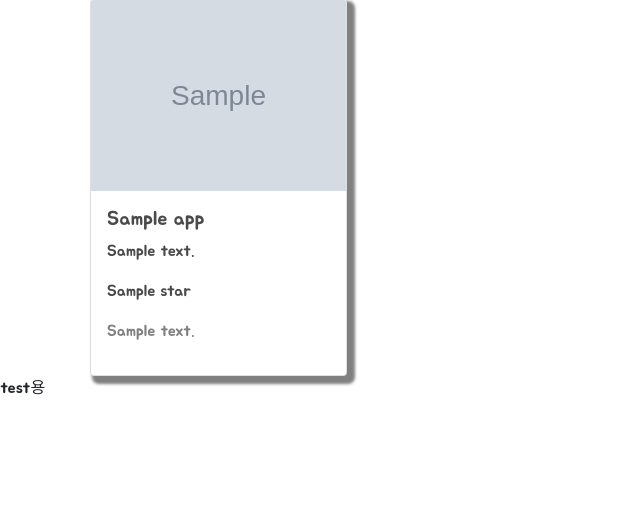
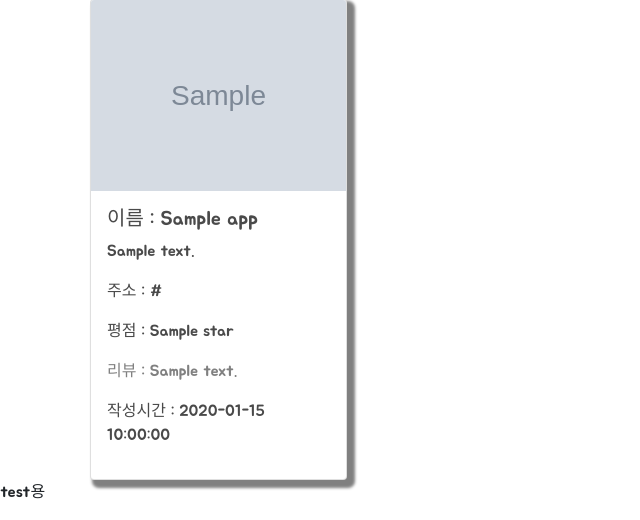
Before and after one commit to dds1q/1week-miniproject, a Flask app: page / in a window 1280 px wide. Shown: the part 465-985 px from the top of the page, without its empty margins (0-640 px from the left). Before the commit the page ends 860 px from the top, so only its background shows below. Run offline with Flask 2, Linux system fonts and the light colour scheme; grey boxes marked "Sample" are stand-in pictures; a database or web service that is not in the repository returns one stand-in record (values such as "Sample title"); some libraries are stand-ins or nearby versions.

Commit message:
간단한 디자인 추가

```diff
--- a/project/app.py
+++ b/project/app.py
@@ -60,6 +60,7 @@ def web_write_post():
     star_receive = request.form['star_give']
     desc_receive = request.form['desc_give']
     mytime = datetime.now().strftime('%Y-%m-%d %H:%M')
+    url_receive = request.form['url_give']
 
     count = len(list(db.App.find({}, {'_id': False}))) + 1
 
@@ -70,7 +71,8 @@ def web_write_post():
         'comment' : comment_receive,
         'star':'⭐'* int(star_receive),
         'desc':desc_receive,
-        'time': mytime
+        'time': mytime,
+        'url' : url_receive
     }
     db.App.insert_one(doc)
 
@@ -82,7 +84,6 @@ def web_write_get():
     return jsonify({'orders': write_list})
 
 # 이동규님
-
 @app.route('/detail', methods=["GET"])
 def home1():
     num_receive = request.args.get("num_give")
--- a/project/templates/index.html
+++ b/project/templates/index.html
@@ -226,12 +226,13 @@
             let imgFlie = document.getElementById("thumbnailImg").src
             let star = $('#star').val()
             let desc = $('#desc').val()
+            let url = $('#url').val()
 
             let comment = $('.comment').val();
             $.ajax({
                 type: 'POST',
                 url: '/submit',
-                data: {title_give: title, img_give: imgFlie, comment_give: comment, star_give: star, desc_give: desc},
+                data: {title_give: title, img_give: imgFlie, comment_give: comment, star_give: star, desc_give: desc, url_give: url},
                 success: function (response) {
                     alert(response['msg'])
                     window.location.reload()
@@ -268,15 +269,15 @@
                         <img id="thumbnailImg" src="" alt="이미지" width="150" height="150">
                         <h5></h5>
                     </center>
-                    <input id="url" type="email" class="form-control" placeholder="영화 URL">
+                    <!--                    <input type="text" class="form-control title" id="url" placeholder="영화 URL">-->
+                    <input type="text" class="form-control title" id="formGroupExampleInput" placeholder="장소 이름을 입력하세요">
                     <h5></h5>
-                    <!--                    <input type="text" class="form-control title" id="url" placeholder="영화 URL">-->
-                    <input type="text" class="form-control title" id="formGroupExampleInput" placeholder="제목을 입력하세요">
+                    <input id="url" type="email" class="form-control" placeholder="주소">
                     <h5></h5>
                     <input class="form-control" type="file" id="upImgFile" onchange="uploadImgPreview();"
                            accept="image/*"/>
                     <h5></h5>
-                    <textarea class="form-control comment" id="desc" rows="3" placeholder="줄거리를 입력하세요"></textarea>
+                    <textarea class="form-control comment" id="desc" rows="3" placeholder="장소에 대한 설명을 입력하세요"></textarea>
                     <h5></h5>
                     <div class="input-group mb-3">
                         <label class="input-group-text" for="inputGroupSelect01">별점</label>
@@ -313,64 +314,6 @@
     </div>
 </section>
 
-
-<!--<div class="mycards">
-    <div class="row row-cols-1 row-cols-md-4 g-4" id="cards-box">
-        <div class="col" id="card">
-
-                <div class="card h-100">
-                    <img src="https://movie-phinf.pstatic.net/20210728_221/1627440327667GyoYj_JPEG/movie_image.jpg"
-                         class="card-img-top">
-                    <div class="card-body">
-                        <h5 class="card-title">영화 제목이 들어갑니다</h5>
-                        <p class="card-text">여기에 영화에 대한 설명이 들어갑니다.</p>
-                        <p>⭐⭐⭐</p>
-                        <p class="mycomment">나의 한줄 평을 씁니다</p>
-                    </div>
-
-                </div>
-
-
-        </div>
-        <div class="col">
-            <div class="card h-100">
-                <img src="https://movie-phinf.pstatic.net/20210728_221/1627440327667GyoYj_JPEG/movie_image.jpg"
-                     class="card-img-top">
-                <div class="card-body">
-                    <h5 class="card-title">영화 제목이 들어갑니다</h5>
-                    <p class="card-text">여기에 영화에 대한 설명이 들어갑니다.</p>
-                    <p>⭐⭐⭐</p>
-                    <p class="mycomment">나의 한줄 평을 씁니다</p>
-                </div>
-            </div>
-        </div>
-        <div class="col">
-            <div class="card h-100">
-                <img src="https://movie-phinf.pstatic.net/20210728_221/1627440327667GyoYj_JPEG/movie_image.jpg"
-                     class="card-img-top">
-                <div class="card-body">
-                    <h5 class="card-title">영화 제목이 들어갑니다</h5>
-                    <p class="card-text">여기에 영화에 대한 설명이 들어갑니다.</p>
-                    <p>⭐⭐⭐</p>
-                    <p class="mycomment">나의 한줄 평을 씁니다</p>
-                </div>
-            </div>
-        </div>
-        <div class="col">
-            <div class="card h-100">
-                <img src="https://movie-phinf.pstatic.net/20210728_221/1627440327667GyoYj_JPEG/movie_image.jpg"
-                     class="card-img-top">
-                <div class="card-body">
-                    <h5 class="card-title">영화 제목이 들어갑니다</h5>
-                    <p class="card-text">여기에 영화에 대한 설명이 들어갑니다.</p>
-                    <p>⭐⭐⭐</p>
-                    <p class="mycomment">나의 한줄 평을 씁니다</p>
-                </div>
-            </div>
-        </div>
-
-    </div>
-</div>-->
 <div class="mycards">
     <div class="row row-cols-1 row-cols-md-4 g-4" id="cards-box">
         {% for App in App_list%}
@@ -379,10 +322,12 @@
                 <img src={{ App.img }}
                      class="card-img-top">
                 <div class="card-body">
-                    <h5 class="card-title">{{ App.title }}</h5>
+                    <h5 class="card-title">이름 : {{ App.title }}</h5>
                     <p class="card-text">{{ App.content }}</p>
-                    <p>{{App.star}}</p>
-                    <p class="mycomment">{{ App.desc }}</p>
+                    <p>주소 : {{ App.url }}</p>
+                    <p>평점 : {{App.star}}</p>
+                    <p class="mycomment">리뷰 : {{ App.desc }}</p>
+                    <p>작성시간 : {{App.time}}</p>
                 </div>
             </div>
         </div>
--- a/project/templates/index_detail.html
+++ b/project/templates/index_detail.html
@@ -118,7 +118,7 @@
         <div class="col-md-6">
             <div class="content">
                 <h3>제목 : {{ board.title }}</h3>
-                <h4>장소 : {{ board.desc }}</h4>
+                <h4>장소 : {{ board.url }}</h4>
                 <h4>평점 : {{ board.star }}</h4>
                 <h5>리뷰 : {{ board.comment }}</h5>
             </div>
```
